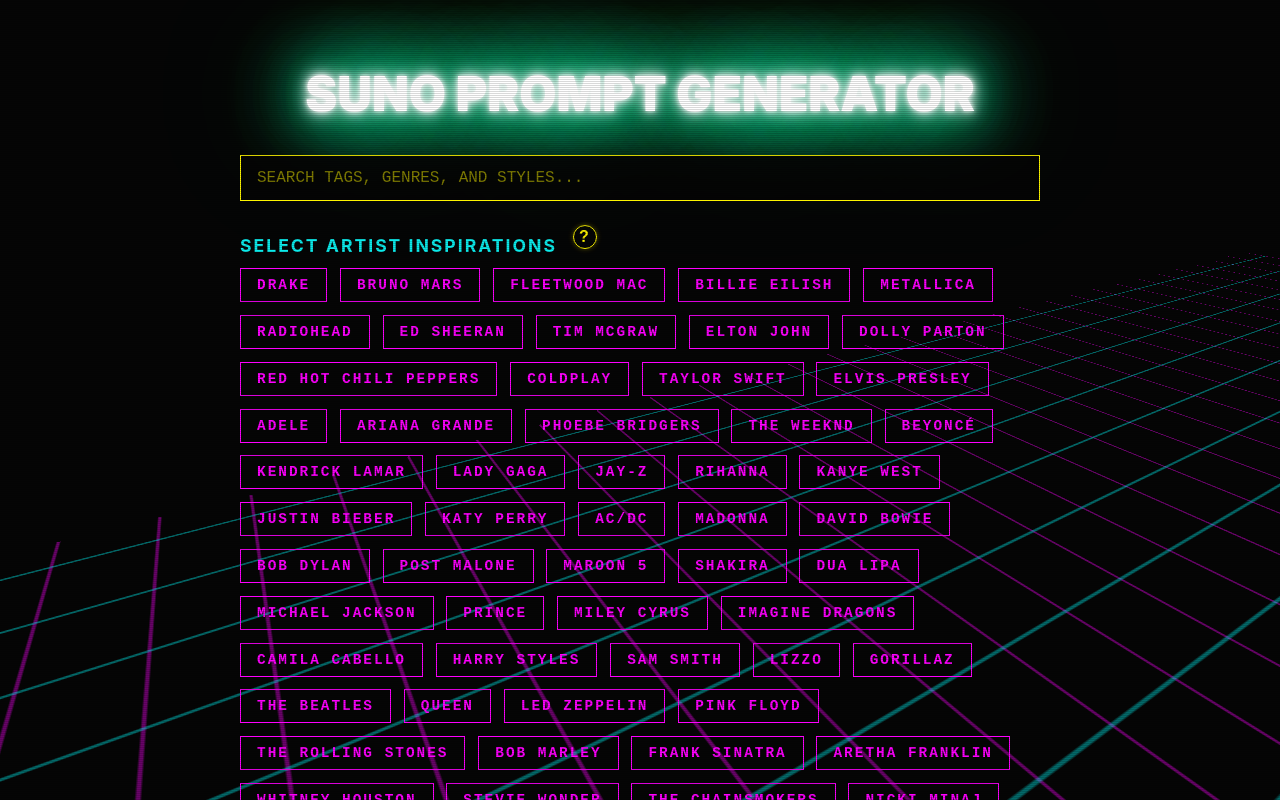
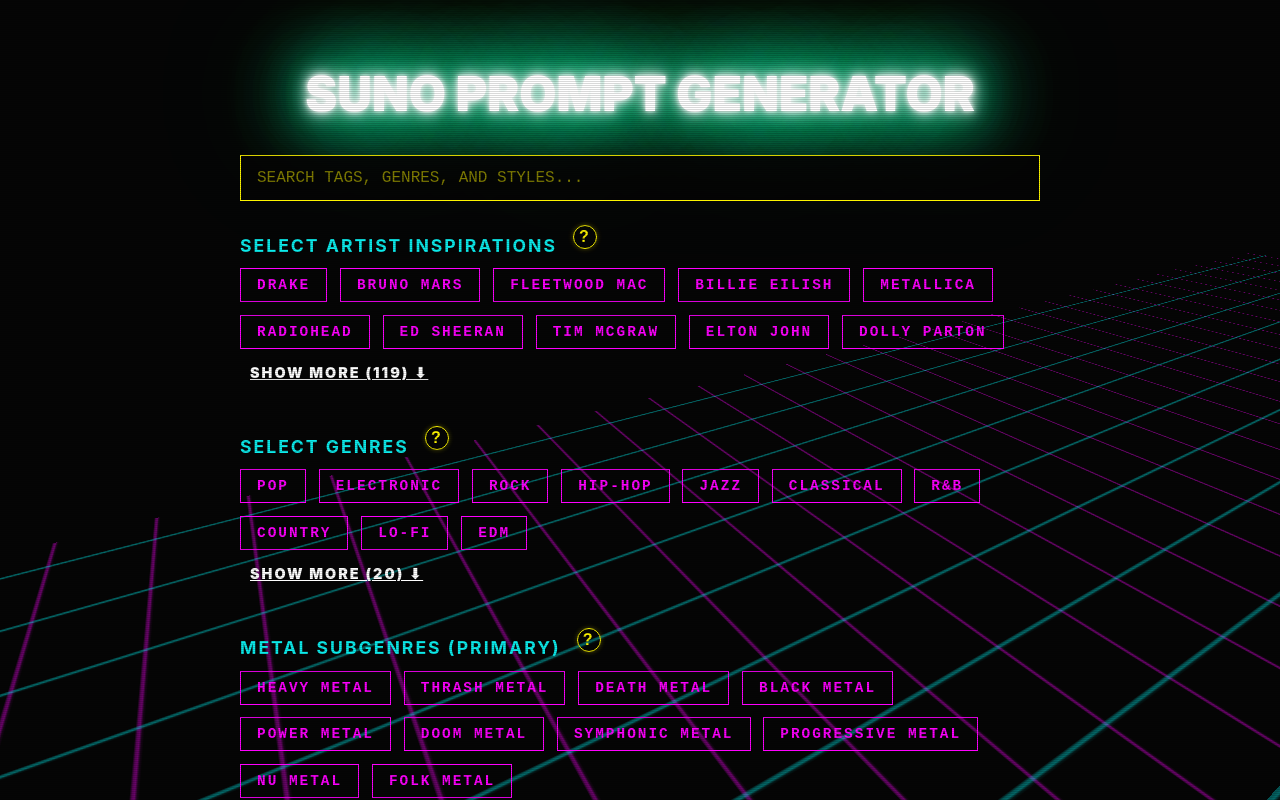
Before and after one commit to Eidolf/ER-Suno-PromptGenerator, a React (Vite) app in the folder frontend/: page / in a window 1280 px wide. Shown: the top 800 px of the page. Built offline with nearby package versions, Linux system fonts and the light colour scheme.

Commit message:
feat: Add 'Show More' functionality to Artist Inspirations section

```diff
--- a/frontend/src/App.tsx
+++ b/frontend/src/App.tsx
@@ -559,18 +559,7 @@
                         <h3>Select Artist Inspirations</h3>
                         <button className="help-icon" onClick={() => setActiveHelp('artists')} title="How do Artists work?">?</button>
                     </div>
-                    <div className="chip-container">
-                        {ARTIST_LIBRARY.map(artist => (
-                            <button
-                                key={artist.artistName}
-                                className={`chip ${selectedArtists.includes(artist.artistName) ? 'active' : ''}`}
-                                onClick={() => toggleArtist(artist.artistName)}
-                                title={`Toggle ${artist.artistName}`}
-                            >
-                                {artist.artistName}
-                            </button>
-                        ))}
-                    </div>
+                    {renderChips(ARTIST_LIBRARY.map(a => a.artistName), selectedArtists, toggleArtist, 'artists')}
                     {selectedArtists.length > 0 && (
                         <div className="artist-preview" style={{marginTop: '12px', padding: '12px', border: '1px solid rgba(255,255,255,0.1)', borderRadius: '8px', background: 'rgba(255,255,255,0.03)'}}>
                             <h4 style={{marginBottom: '8px'}}>Extracted Descriptors (Click to toggle)</h4>
```
